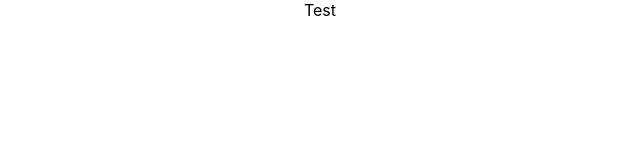
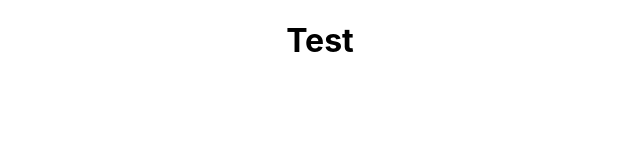
Before and after one commit to graemedoherty/heart-rate-zones, a React (Create React App) app: page / in a window 1280 px wide. Shown: the top 160 px of the page, without its empty margins (320-960 px from the left). Built offline with nearby package versions, Linux system fonts and the light colour scheme.

Commit message:
add text

```diff
--- a/src/App.js
+++ b/src/App.js
@@ -2,7 +2,11 @@
 import './App.css';
 
 function App() {
-  return <div className='App'>Test</div>;
+  return (
+    <div className='App'>
+      <h1>Test</h1>
+    </div>
+  );
 }
 
 export default App;
```
